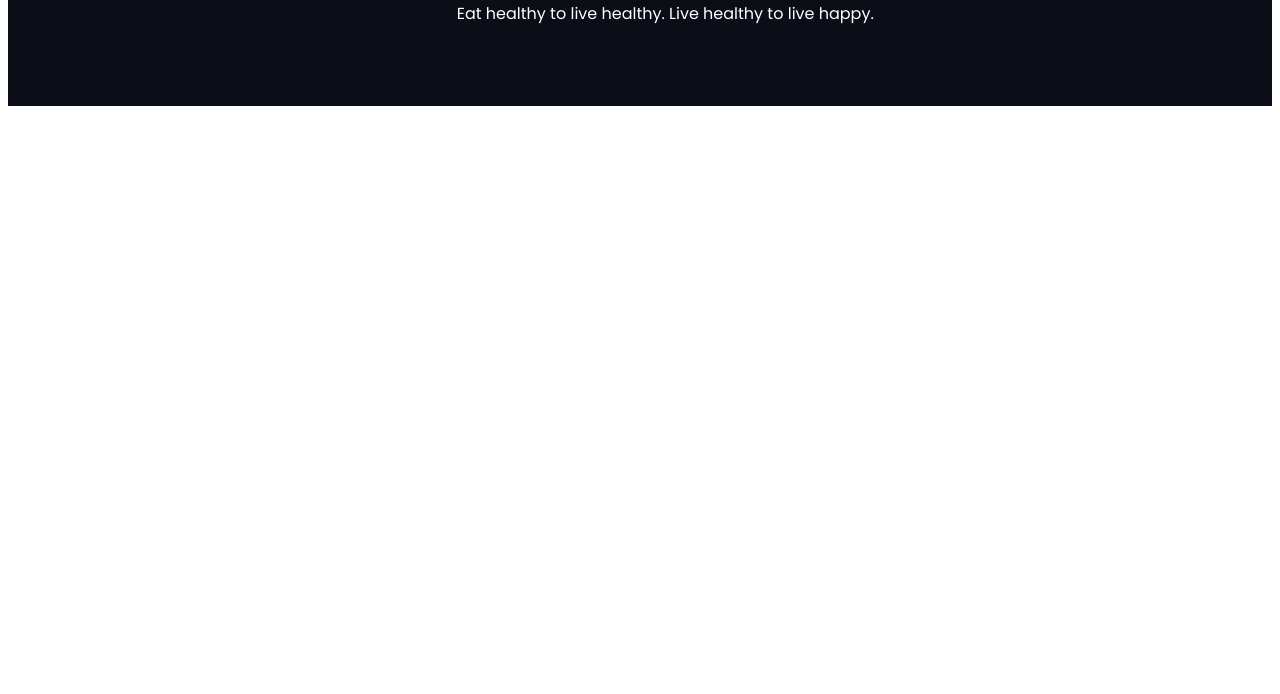
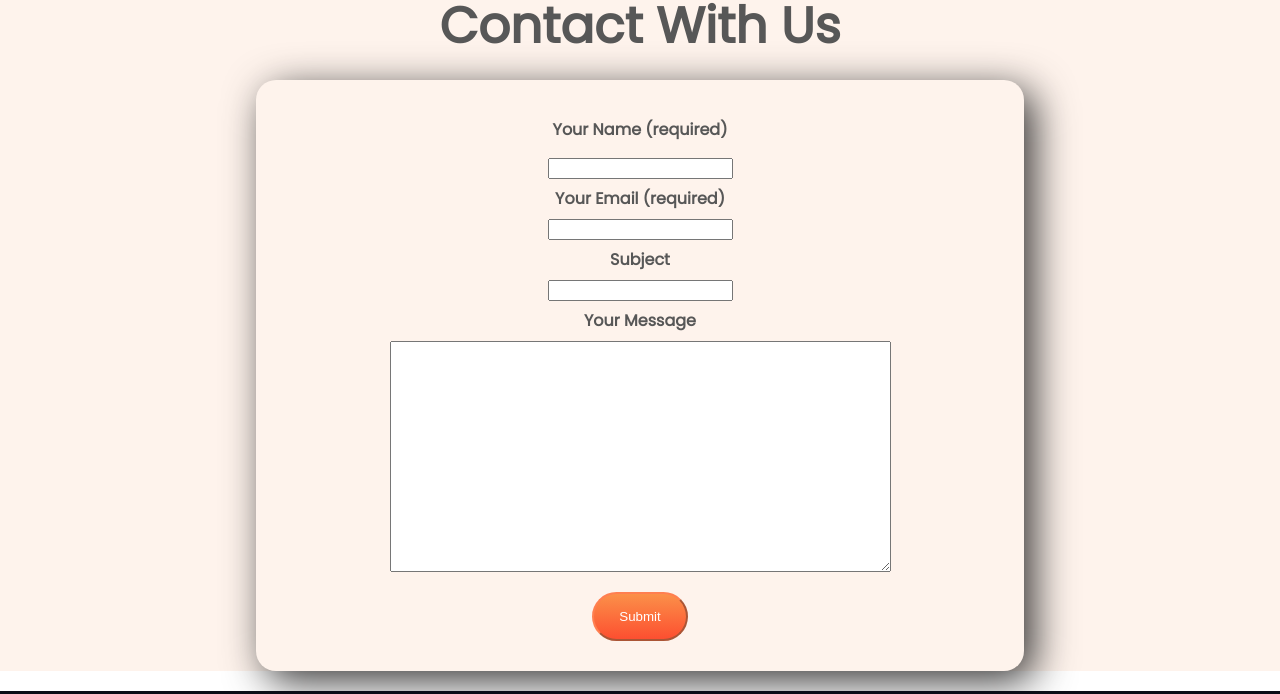
Before and after one commit to asmrayat/Assignment-1, a plain HTML site: page index.html in a window 1280 px wide. Shown: the part 2106-2800 px from the top of the page. Before the commit the page ends 2220 px from the top, so only its background shows below. Drawn offline with Linux system fonts and the light colour scheme.

Commit message:
3rd push

```diff
--- a/index.html
+++ b/index.html
@@ -13,6 +13,14 @@
 </head>
 
 <body class="main">
+    <section class="nev">
+        <div class="nevbar">
+            <a href="#">About Us</a>
+            <a href="#">Recipies</a>
+            <a href="#">Contact</a>
+
+        </div>
+    </section>
     <section class="sec1">
         <div class="half1">
             <h1><span id="skip">Skip</span> The Diet,</h1>
@@ -74,10 +82,27 @@
             </div>
         </div>
     </section>
+    <section class="contact">
+        <div class="contactme1">
+            <h2 class="contactmetxt">Contact With Us</h2>
+        </div>
+        <div class="contactme2">
+            <p class="input">Your Name (required)</p><br>
+            <input type="text">
+            <p class="input">Your Email (required)</p>
+            <input type="text">
+            <p class="input">Subject</p>
+            <input type="text">
+            <p class="input">Your Message</p>
+            <textarea name="Message" id="" cols="60" rows="15"></textarea><br>
+            <button id="button">Submit</button>
+        </div>
+    </section>
     <footer>
         <h3 id="footer"><span id="orng">FOOD</span> NETWORk</h3>
         <p id="p6">Eat healthy to live healthy. Live healthy to live happy.</p>
     </footer>
+
 </body>
 
 </html>
--- a/style.css
+++ b/style.css
@@ -1,5 +1,21 @@
 .main{
     font-family: 'Poppins', sans-serif;
+    margin: 0;
+}
+.nev{
+    padding: 1% 0;
+    background-color: rgb(53, 52, 52);
+}
+
+.nevbar{
+    padding-left: 78%;
+
+}
+a{
+    color: white;
+    text-decoration: none;
+    padding-left: 30px;
+    cursor: pointer;
 }
 .sec1{
     display: flex;
@@ -16,6 +32,42 @@
     display: flex;
     margin-bottom: 100px;
 
+}
+.contact{
+    background-color: #FEF3EC;
+    background-repeat: no-repeat;
+    margin-bottom: 20px;
+
+}
+.contactme1{
+    padding-top: 30px;
+    text-align: center;
+}
+.contactme2{
+    text-align: center;
+    padding-top: 30px;
+    padding-bottom: 30px;
+    line-height: 50%;
+    box-shadow: 10px 10px 40px rgb(53, 52, 52);
+    border-radius: 20px;
+    margin-left: 20%;
+    margin-right: 20%;
+
+}
+.contactmetxt{
+    color: #575757;
+}
+#button{
+    margin-top: 20px;
+    background-image: linear-gradient(#FB9049,#FD4F30);
+    border-radius: 50px;
+    padding: 15px 25px;
+    border-color: coral;
+    color: white;
+}
+.input{
+    color: #575757;
+    font-weight: 800;
 }
 .subsec3{
     box-shadow: 10px 10px 40px gray;
```
